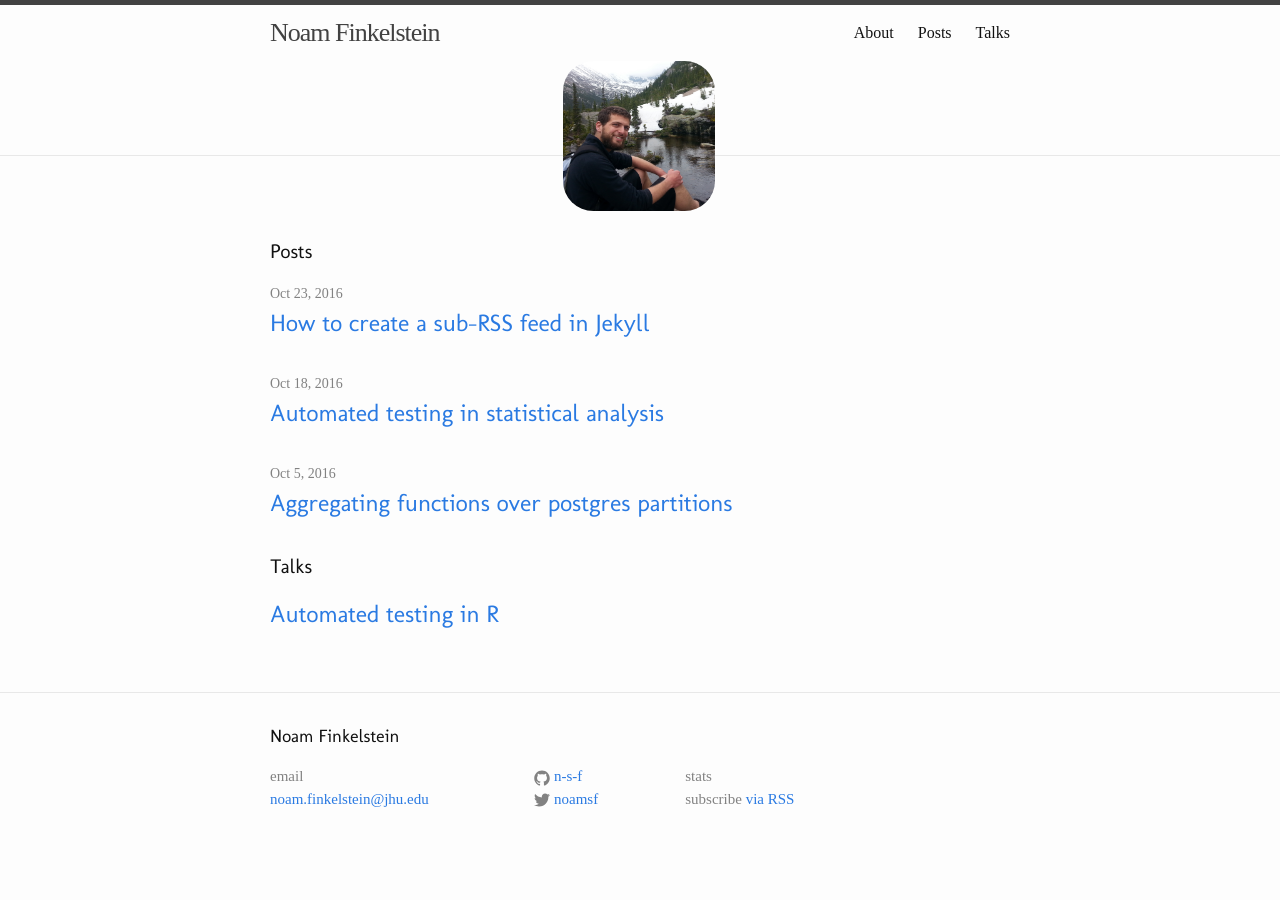
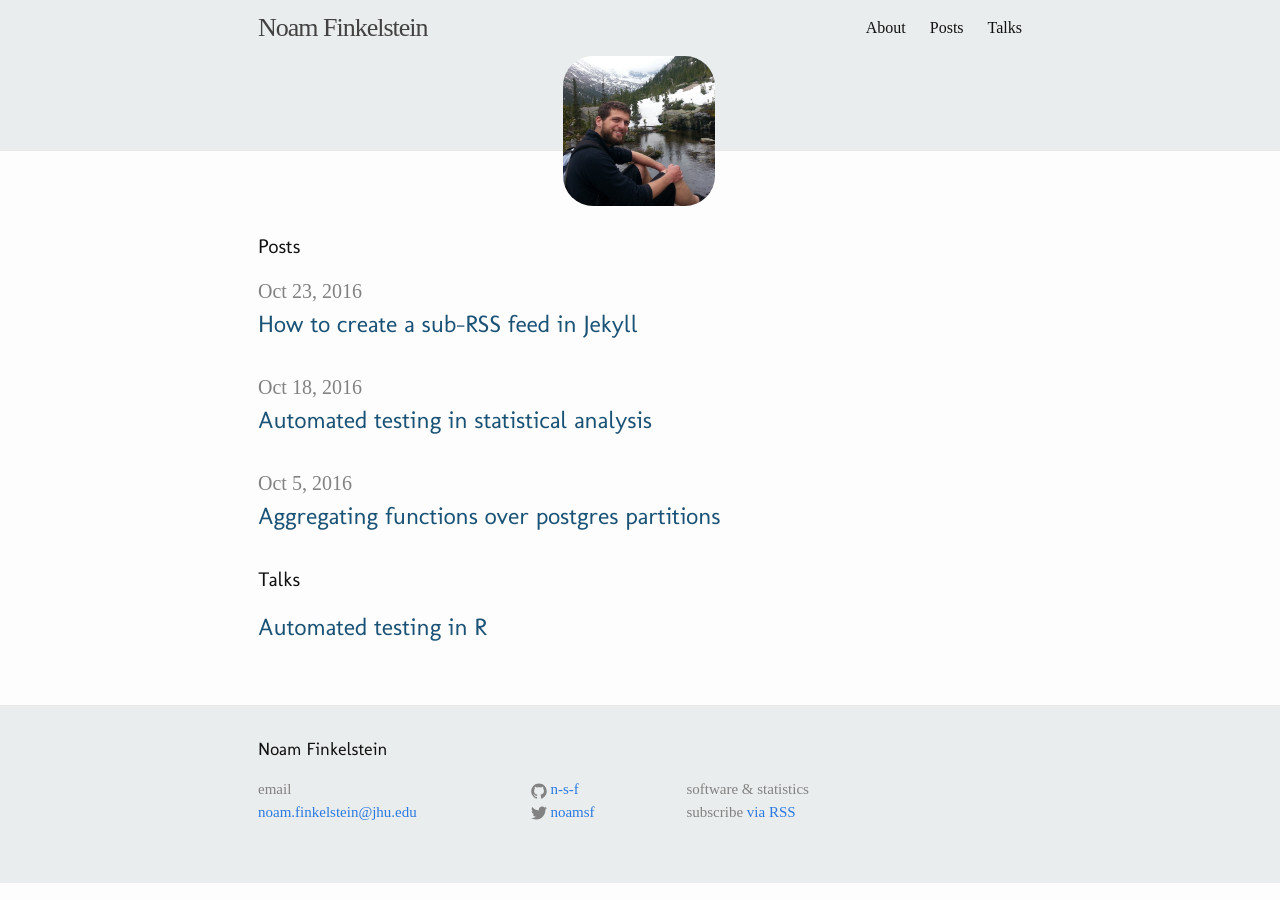
Before and after one commit to bolducp/n-s-f.github.io, a Jekyll site: the page built from index.html, in a window 1280 px wide. Built offline with Jekyll 4.4.1, drawn with Linux system fonts in a browser that asks for light colours; some web fonts are replaced.

Commit message:
Styling things.

```diff
--- a/_config.yml
+++ b/_config.yml
@@ -1,7 +1,7 @@
 # Site settings
 title: Noam Finkelstein
 email: noam.finkelstein@jhu.edu
-description: stats
+description: software & statistics
 baseurl: "" # the subpath of your site, e.g. /blog/
 url: "http://n-s-f.github.io" # the base hostname & protocol for your site
 github_username: n-s-f
--- a/_includes/header.html
+++ b/_includes/header.html
@@ -24,7 +24,7 @@
 
   </div>
   <div class="avatar_wrapper">
-    <img src="../images/noam.jpg" alt="noam_avatar">
+    <img src="{{ site.baseurl }}/images/noam.jpg" alt="noam_avatar">
   </div>
 
 </header>
--- a/_pages/posts.html
+++ b/_pages/posts.html
@@ -6,9 +6,9 @@
   <ul class="post-list">
     {% for post in site.posts %}
       <li>
-        <span class="post-meta">{{ post.date | date: "%b %-d, %Y" }}</span>
         <h2>
-          <a class="post-link" href="{{ post.url | prepend: site.baseurl }}">{{ post.title }}</a>
+        <span class="post-meta">{{ post.date | date: "%B %-d, %Y" }}</span>
+          <a href="{{ post.url | prepend: site.baseurl }}">{{ post.title }}</a>
         </h2>
       </li>
     {% endfor %}
--- a/_sass/_base.scss
+++ b/_sass/_base.scss
@@ -159,12 +159,12 @@
  * Wrapper
  */
 .wrapper {
-    max-width: -webkit-calc(#{$content-width} - (#{$spacing-unit} * 2));
-    max-width:         calc(#{$content-width} - (#{$spacing-unit} * 2));
+    max-width: -webkit-calc(#{$content-width} - (#{$spacing-unit} * 1.2));
+    max-width:         calc(#{$content-width} - (#{$spacing-unit} * 1.2));
     margin-right: auto;
     margin-left: auto;
-    padding-right: $spacing-unit;
-    padding-left: $spacing-unit;
+    padding-right: 15px;;
+    padding-left: 15px;;
     @extend %clearfix;
 
     @include media-query($on-laptop) {
--- a/_sass/_layout.scss
+++ b/_sass/_layout.scss
@@ -2,9 +2,9 @@
  * Site header
  */
 .site-header {
-    border-top: 5px solid $grey-color-dark;
     border-bottom: 1px solid $grey-color-light;
     min-height: 150px;
+    background: #EAEDED;
 
     // Positioning context for the mobile navigation icon
     position: relative;
@@ -114,6 +114,7 @@
 .site-footer {
     border-top: 1px solid $grey-color-light;
     padding: $spacing-unit 0;
+    background: #EAEDED;
 }
 
 .footer-heading {
@@ -184,10 +185,11 @@
  */
 .page-content {
     padding: $spacing-unit 0;
-    margin-top: 50px;
+    padding-top: 80px;
+    min-height: 300px;
 
     @media (max-width: 600px) {
-        margin-top: 0;
+        padding-top: 30px;
     }
 }
 
@@ -202,11 +204,16 @@
     > li {
         margin-bottom: $spacing-unit;
     }
+
+    a {
+        color: #1A5276;
+    }
 }
 
 .post-meta {
-    font-size: $small-font-size;
+    font-size: 20px;
     color: $grey-color;
+    margin-right: 6px;
 }
 
 .post-link {
```
